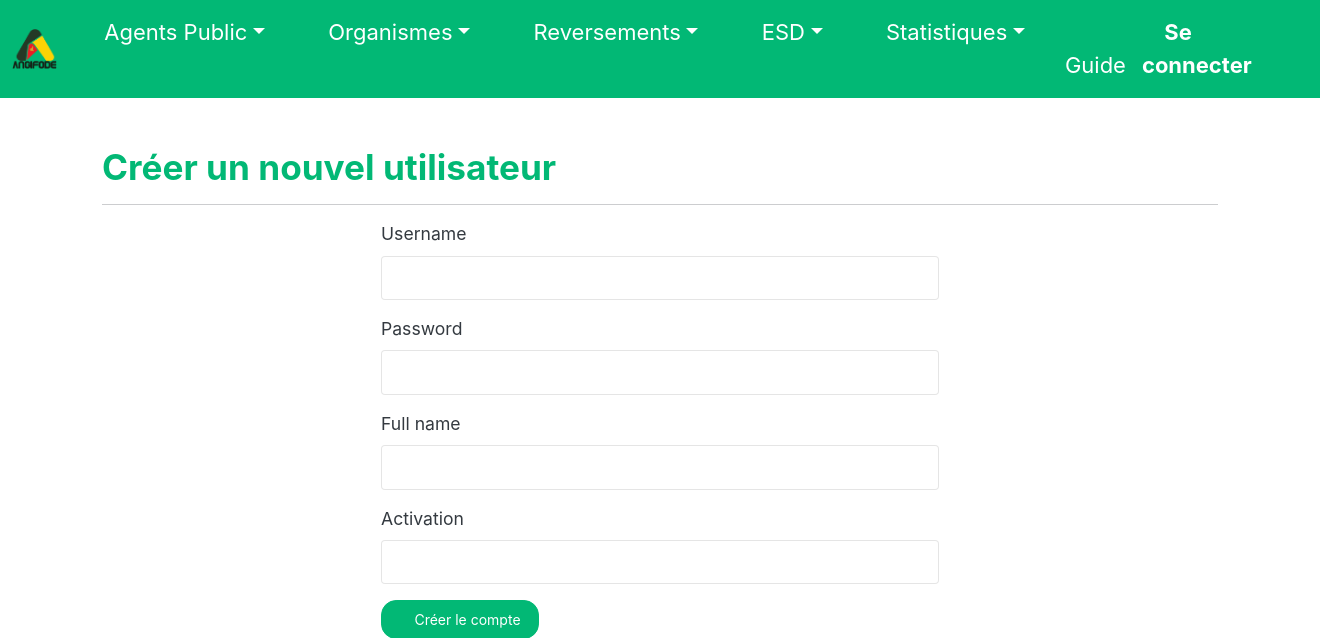
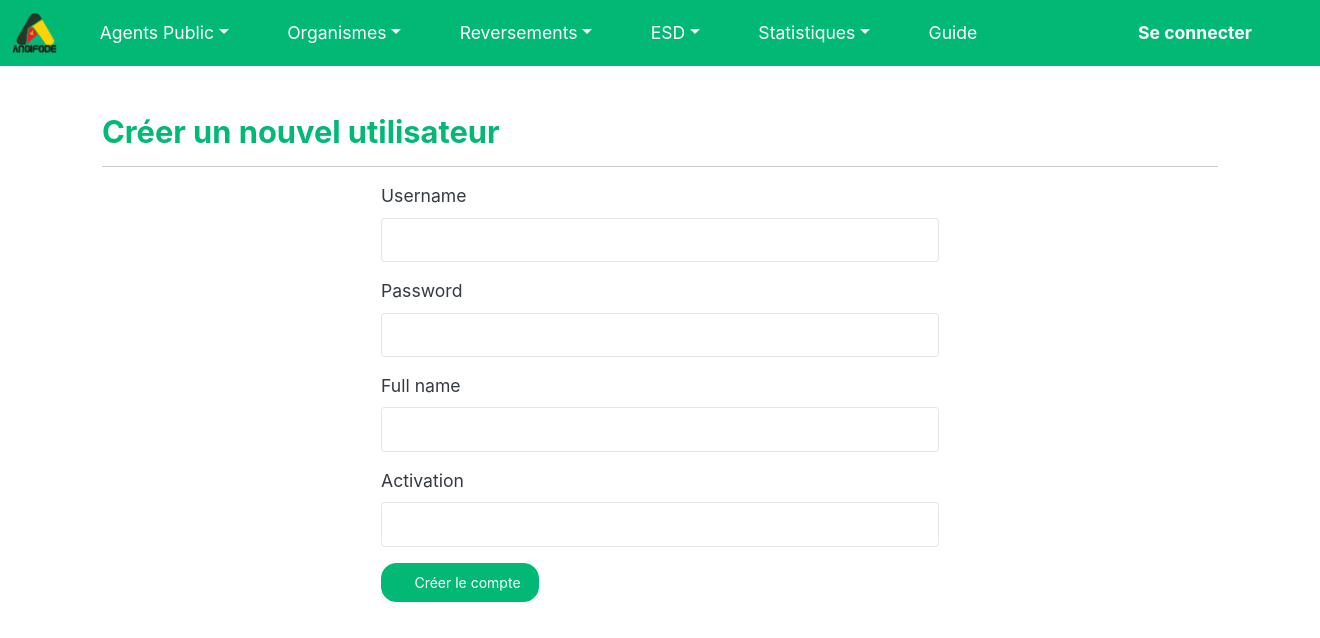
Before and after one commit to tchos/angifode, a Symfony app: template templates/registration/register.html.twig in a window 1320 px wide. Shown: the top 638 px of the page. Run offline with Twig, Linux system fonts and the light colour scheme; the template is opened without the code that fills it, so the values that code supplies are empty; form fields are guessed from the names that the template uses; some libraries are stand-ins or nearby versions; some web fonts are replaced.

Commit message:
Correction du bug du password vide

```diff
--- a/src/Entity/User.php
+++ b/src/Entity/User.php
@@ -36,7 +36,6 @@ class User implements UserInterface, PasswordAuthenticatedUserInterface
     /**
      * @var string The hashed password
      * @ORM\Column(type="string")
-     * @Assert\NotBlank (message="Veuillez entrer un mot de passe")
      * @Assert\Length(min = 6, minMessage = "Votre mot de passe doit avoir au minimum '{{ limit }}' caractères")
      */
     private $password;
--- a/templates/partials/header.html.twig
+++ b/templates/partials/header.html.twig
@@ -27,7 +27,7 @@
         <div class="collapse navbar-collapse" id="navbarColor02">
             <ul class="navbar-nav me-auto">
                 <li class="nav-item dropdown me-4">
-                    <a class="nav-link active dropdown-toggle fs-5" data-bs-toggle="dropdown"
+                    <a class="nav-link active dropdown-toggle fs-6" data-bs-toggle="dropdown"
                        href="#" role="button" aria-haspopup="true" aria-expanded="false">
                         <i class="fa fa-male" aria-hidden="true"></i>
                         Agents Public</a>
@@ -37,7 +37,7 @@
                     </div>
                 </li>
                 <li class="nav-item dropdown me-4">
-                    <a class="nav-link active dropdown-toggle fs-5" data-bs-toggle="dropdown" href="#" role="button"
+                    <a class="nav-link active dropdown-toggle fs-6" data-bs-toggle="dropdown" href="#" role="button"
                        aria-haspopup="true" aria-expanded="false">
                         <i class="fa fa-building" aria-hidden="true"></i>
                         Organismes</a>
@@ -47,7 +47,7 @@
                     </div>
                 </li>
                 <li class="nav-item dropdown me-4">
-                    <a class="nav-link active dropdown-toggle fs-5" data-bs-toggle="dropdown" href="#" role="button"
+                    <a class="nav-link active dropdown-toggle fs-6" data-bs-toggle="dropdown" href="#" role="button"
                        aria-haspopup="true" aria-expanded="false">
                         <i class="fa fa-credit-card-alt" aria-hidden="true"></i>
                         Reversements</a>
@@ -60,7 +60,7 @@
                     </div>
                 </li>
                 <li class="nav-item dropdown me-4">
-                    <a class="nav-link active dropdown-toggle fs-5" data-bs-toggle="dropdown" href="#" role="button"
+                    <a class="nav-link active dropdown-toggle fs-6" data-bs-toggle="dropdown" href="#" role="button"
                        aria-haspopup="true" aria-expanded="false">
                         <i class="fa fa-file-text" aria-hidden="true"></i>
                         ESD</a>
@@ -73,7 +73,7 @@
                     </div>
                 </li>
                 <li class="nav-item dropdown me-4">
-                    <a class="nav-link active dropdown-toggle fs-5" data-bs-toggle="dropdown" href="#" role="button"
+                    <a class="nav-link active dropdown-toggle fs-6" data-bs-toggle="dropdown" href="#" role="button"
                        aria-haspopup="true" aria-expanded="false">
                         <i class="fa fa-bar-chart" aria-hidden="true"></i>
                         Statistiques</a>
@@ -86,7 +86,7 @@
                     </div>
                 </li>
                 <li class="nav-item">
-                    <a class="nav-link active fs-5" href="#">
+                    <a class="nav-link active fs-6" href="#">
                         <i class="fa fa-laptop" aria-hidden="true"></i>
                         Guide</a>
                 </li>
@@ -110,7 +110,7 @@
                     </li>
                 {% else %}
                     <li class="nav-item active">
-                        <a class="nav-link active taille fs-5 fw-bolder" href="{{ path('app_login') }}">
+                        <a class="nav-link active taille fs-6 fw-bolder" href="{{ path('app_login') }}">
                             <i class="fas fa-sign-in-alt"></i>
                             Se connecter <span class="sr-only">(current)</span>
                         </a>
--- a/templates/registration/register.html.twig
+++ b/templates/registration/register.html.twig
@@ -4,7 +4,7 @@
 
 {% block body %}
 <div class="container">
-    <div class="h2 text-success">Créer un nouvel utilisateur</div>
+    <div class="h3 text-success">Créer un nouvel utilisateur</div>
     <hr>
     <div class="row-cols-2 justify-content-center d-flex align-items-center">
         {{ form_start(registrationForm) }}
```
